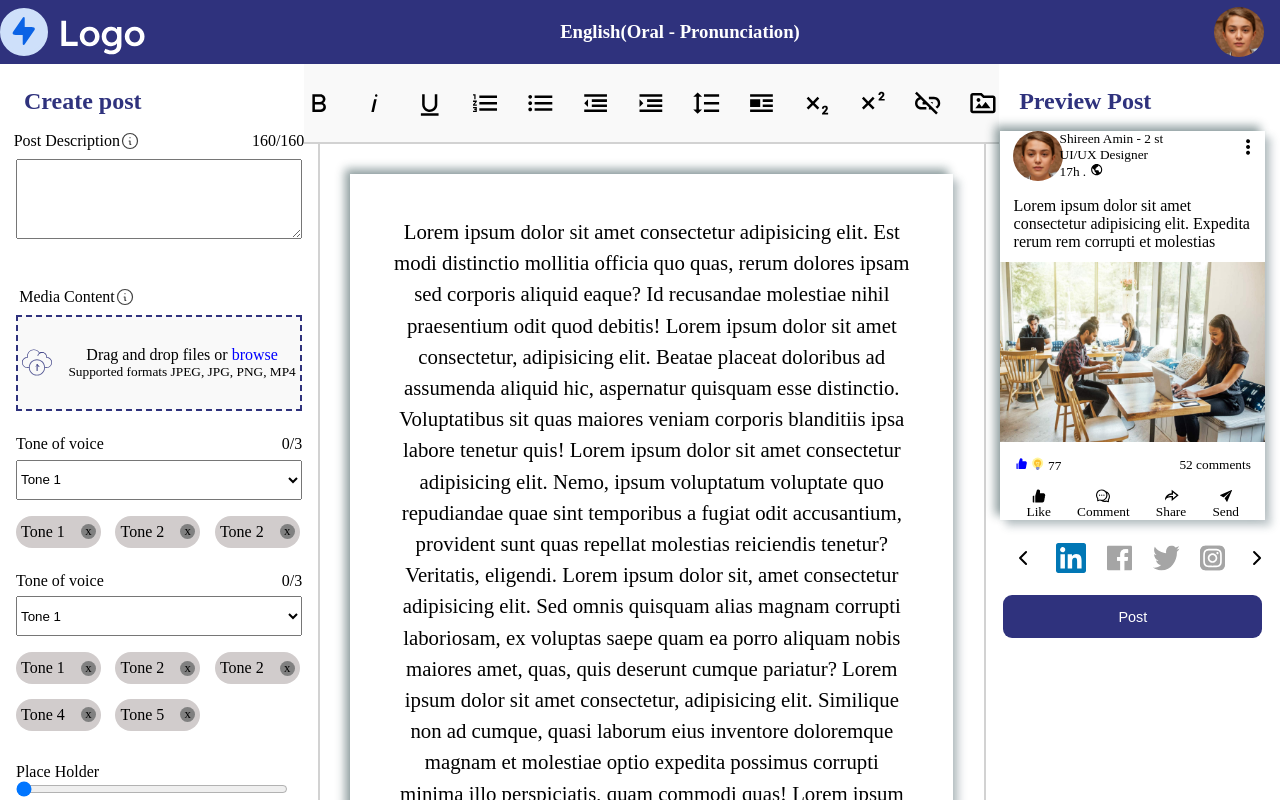
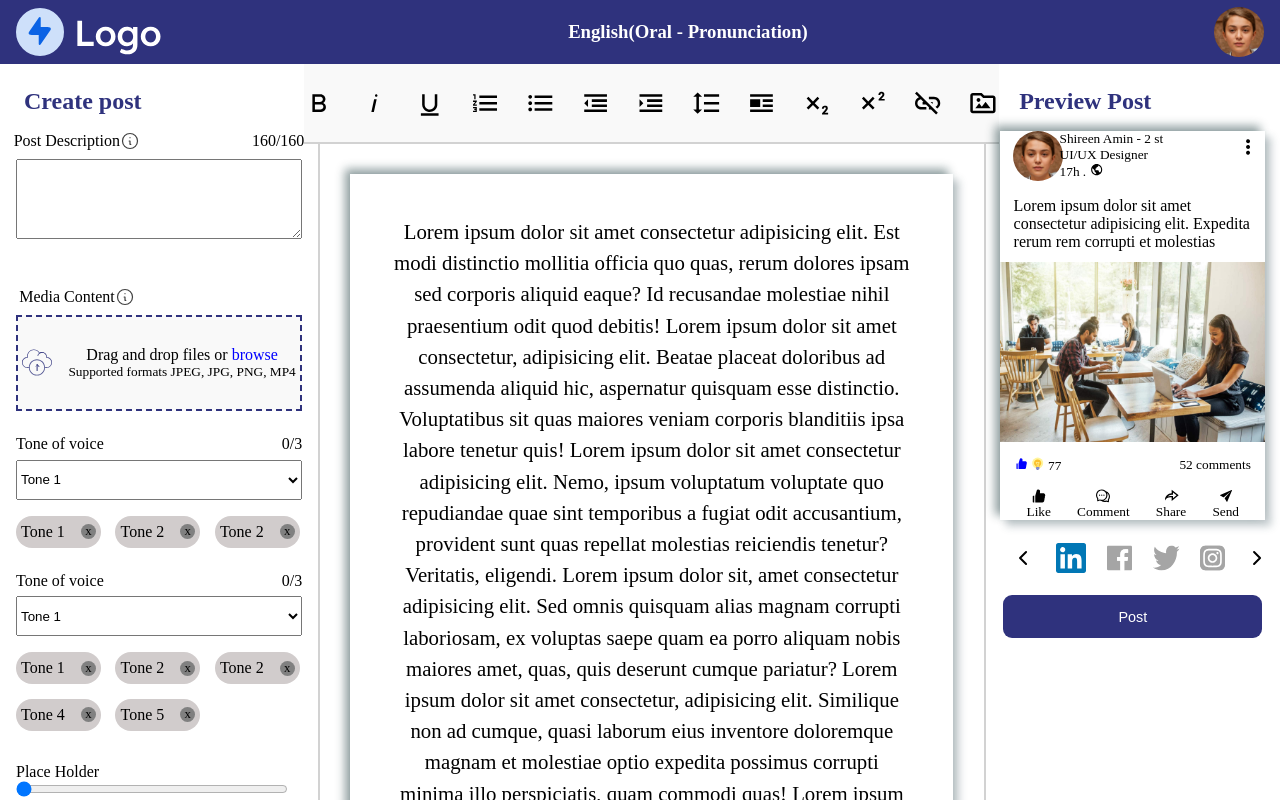
Before and after one commit to uccy553/oral_pronunce, a React (Vite) app: page / in a window 1280 px wide. Shown: the top 800 px of the page. Built offline with nearby package versions, Linux system fonts and the light colour scheme.

Commit message:
Update Navbar.css

```diff
--- a/src/styles/Navbar.css
+++ b/src/styles/Navbar.css
@@ -19,6 +19,10 @@ nav > h3 {
     margin-right: 1em;
 }
 
+.logo {
+    margin-left: 1em;
+}
+
 @media only screen and (min-device-width: 280px) and (max-device-width: 540px) {
     nav {
         justify-content: center;
```
